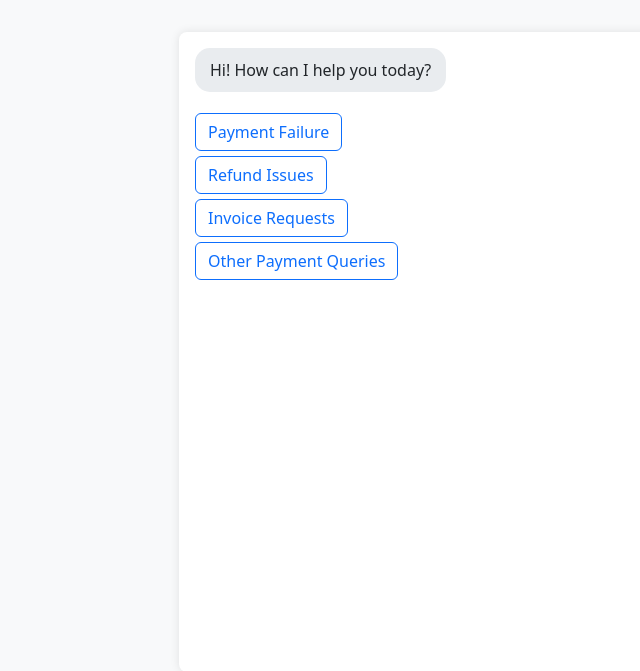
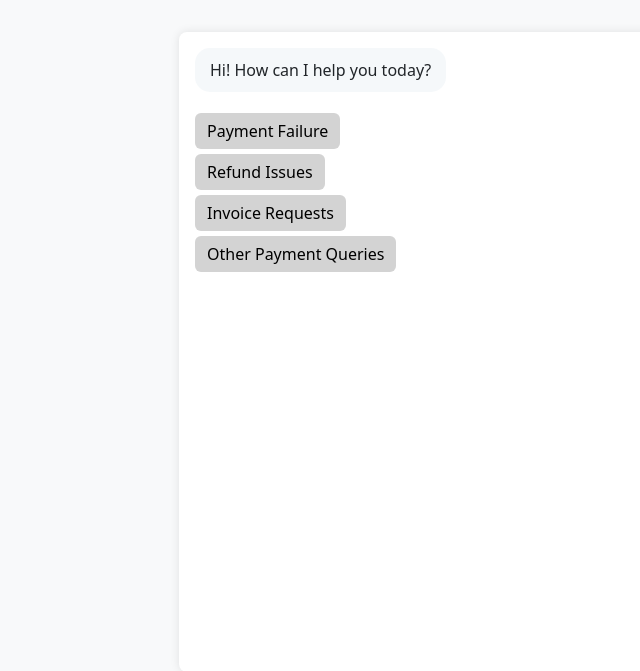
Before and after one commit to santosh12197/chatBot, a Django app: page /chatbot/ in a window 1280 px wide. Shown: the top 671 px of the page, without its empty margins (111-751 px from the left). Run offline with Django 5.2, Linux system fonts and the light colour scheme.

Commit message:
background color logic changed

```diff
--- a/bot/static/js/chatbot.js
+++ b/bot/static/js/chatbot.js
@@ -41,7 +41,7 @@ document.addEventListener("DOMContentLoaded", () => {
 
         Object.keys(options).forEach(option => {
             const btn = document.createElement("button");
-            btn.className = "btn btn-outline-primary option-button";
+            btn.className = "btn btn-outline-primary  option-button btn-custom-grey";
             btn.textContent = option;
             btn.addEventListener("click", () => handleOptionClick(option, options[option]));
             wrapper.appendChild(btn);
@@ -72,17 +72,20 @@ document.addEventListener("DOMContentLoaded", () => {
         yesBtn.className = "btn btn-success option-button";
         yesBtn.textContent = "Yes, I'm satisfied";
         yesBtn.onclick = () => {
-            appendMessage("Thank you for connecting with SciPris Aptara.", "bot");
+            appendMessage("Yes, I'm satisfied", "user"); // Show user reply
+            appendMessage("Thank you for connecting with SciPrisAptara.", "bot"); // Bot reply
             appendMessage("Hi! How can I help you today?", "bot");
-            renderOptions(botTree); // Restart the options
+            renderOptions(botTree); // Restart options
         };
 
+        // to change logic
         const supportBtn = document.createElement("button");
         supportBtn.className = "btn btn-warning option-button";
         supportBtn.textContent = "No, Connect with the Support Team";
         supportBtn.onclick = () => {
+            appendMessage("No, Connect with Support Team", "user"); // Show user reply
             appendMessage("Connecting you to our support team...", "bot");
-            window.location.href = "/support/"; // or handle live support as needed
+            window.location.href = "/support/"; // to change
         };
 
         wrapper.appendChild(yesBtn);
--- a/bot/templates/chatbot.html
+++ b/bot/templates/chatbot.html
@@ -27,7 +27,7 @@
             border-radius: 15px;
         }
         .bot-message {
-            background-color: #e9ecef;
+            background-color: #f0f4f8a4;
             align-self: flex-start;
             text-align: left;
         }
@@ -45,6 +45,11 @@
             margin-top: 5px;
             margin-right: auto;
         }
+        .btn-custom-grey {
+            background-color: #d3d3d3;
+            color: #000;
+            border: none;
+        }
     </style>
 </head>
 <body>
```
